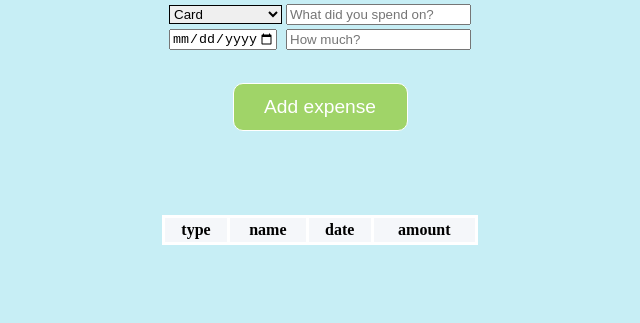
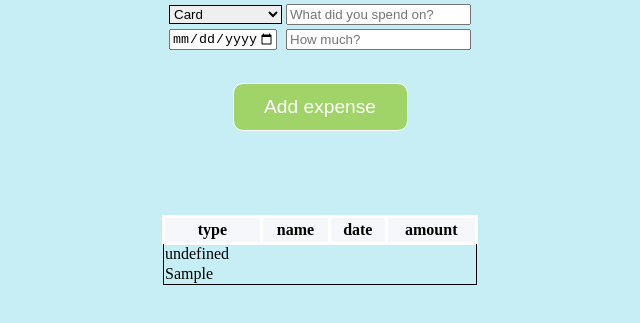
Before and after one commit to Breedlove-Jason/expenseManager, a plain HTML site: page index.html in a window 1280 px wide. Both pictures are taken after typing "Sample", "2020-01-15", "5" into the empty fields and a click on the input "Add expense". Shown: the part 79-402 px from the top of the page, without its empty margins (320-960 px from the left). Drawn offline with Linux system fonts and the light colour scheme.

Commit message:
table element creation

```diff
--- a/index.html
+++ b/index.html
@@ -39,6 +39,7 @@
         <th class="tHeaders">date</th>
         <th class="tHeaders">amount</th>
     </tr>
+    <tr id = "expenseRow"></tr>
 </table>
 
 <script src="script.js"></script>
--- a/script.js
+++ b/script.js
@@ -19,8 +19,16 @@ function addExpense(event) {
         // console.log(element);
 
         // console.log(expense);
+
         document.forms[0].reset();
     });
+    const table = document.getElementById('expenseList')
+    const tr = document.createElement('tr');
+    const tableRow = table.appendChild(tr);
+    const td = document.createElement('td');
+    td.innerHTML = expense[2];
+    const tableData = tableRow.appendChild(td);
+
 }
 
 document.addEventListener('DOMContentLoaded', function () {
@@ -33,12 +41,19 @@ console.log(expense);
 // object.values then iterate through the values
 
 // add a new table row and 4 td fields for each entry
-
-
-document.createElement('tr');
+const table = document.getElementById('expenseList')
+const tr = document.createElement('tr');
+const tableRow = table.appendChild(tr);
+const td = document.createElement('td');
+td.innerHTML = expense[0];
+const tableData = tableRow.appendChild(td);
+console.log(tableData);
 for (let i = 0; i < expense.length; i++) {
+    const table = document.getElementById('expenseList')
     const tr = document.createElement('tr');
+    const tableRow = table.appendChild(tr);
     const td = document.createElement('td');
+    const tableData = tableRow.appendChild(td);
     td.innerHTML = expense[i].type;
     tr.appendChild(td);
     const td2 = document.createElement('td');
@@ -50,6 +65,5 @@ for (let i = 0; i < expense.length; i++) {
     const td4 = document.createElement('td');
     td4.innerHTML = expense[i].amount;
     tr.appendChild(td4);
-    document.getElementById('expenseTable').appendChild(tr);
 }
 // delete an entry
```
